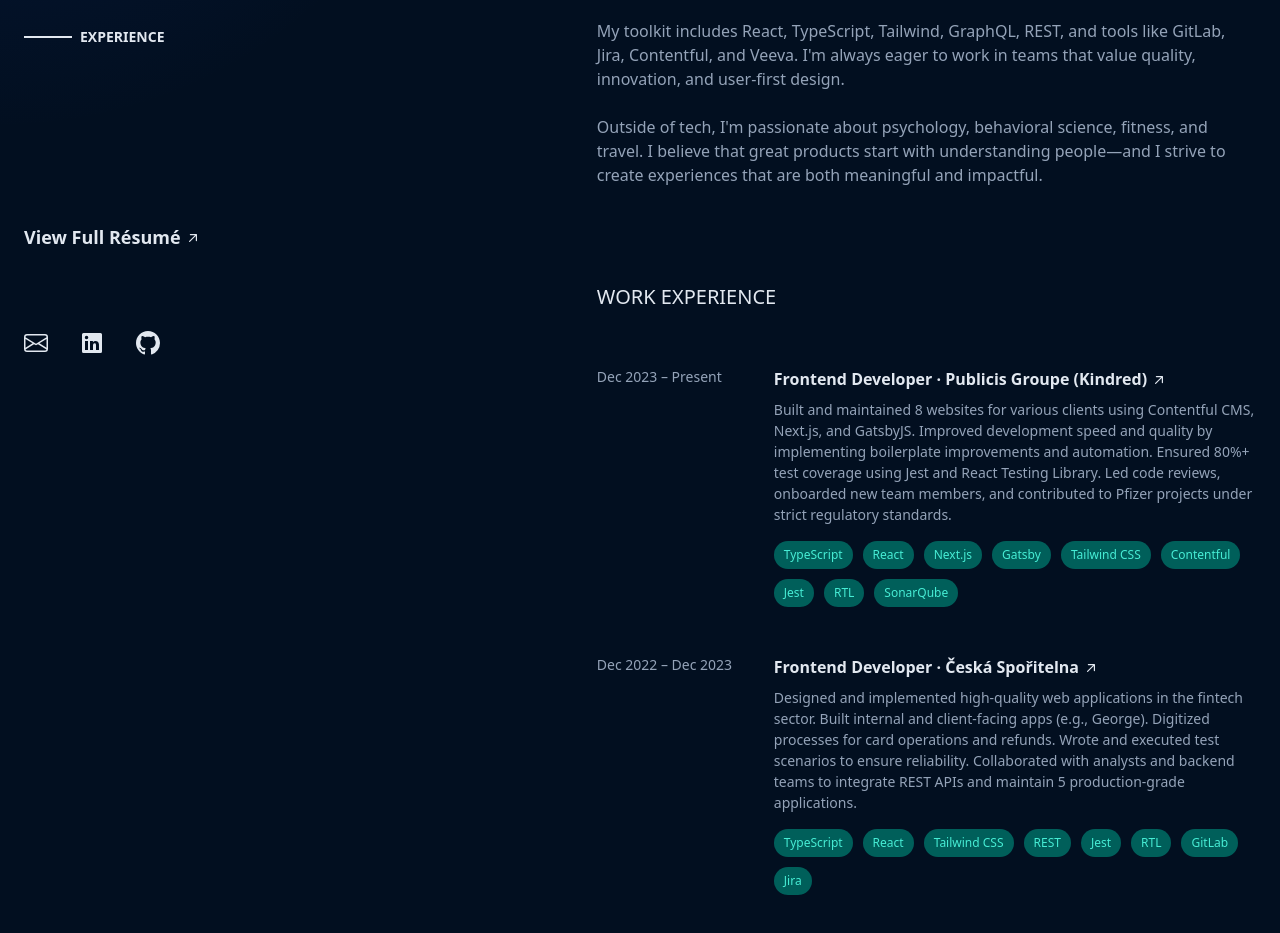
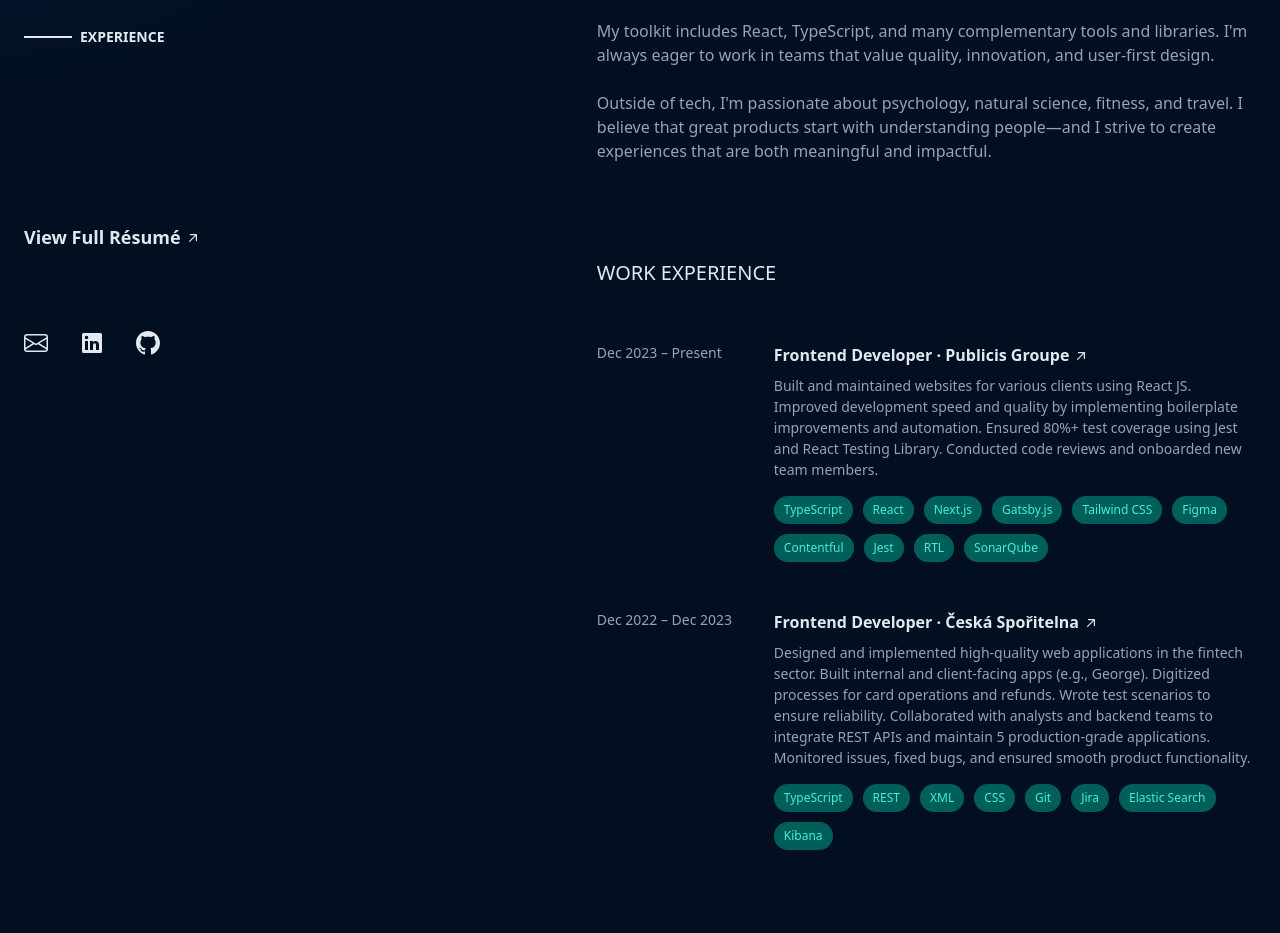
Before and after one commit to ihor-fesina/my-portfolio, a Next.js app: page / in a window 1280 px wide. Shown: the part 349-1282 px from the top of the page. Built offline with nearby package versions, Linux system fonts and the light colour scheme.

Commit message:
update content

```diff
--- a/src/components/homepage/About.tsx
+++ b/src/components/homepage/About.tsx
@@ -27,17 +27,17 @@
           I bring both technical expertise and business understanding to every project.
         </p>
         <p>
-          Currently, I&apos;m working at <span>Publicis Groupe</span> where I build and maintain web apps for clients like Pfizer using technologies like Next.js, Gatsby, and Contentful.
-          I focus on code quality, testing (Jest, RTL), and team collaboration, often leading code reviews and contributing to internal tooling to boost developer efficiency.
+          Currently, I&apos;m working at <span>Publicis Groupe</span> where I build and maintain web apps for various clients using modern tech stack including Next.js, Gatsby.js and React,
+          I focus on code quality, testing (Jest, RTL), and team collaboration, contributing to internal tooling to boost developer efficiency.
         </p>
         <p>
           Previously at <span>Česká Spořitelna</span>, I developed banking apps, led frontend improvements, and collaborated with analysts and backend developers to deliver reliable and well-tested solutions that supported cards, ATMs, and refund operations.
         </p>
         <p>
-          My toolkit includes React, TypeScript, Tailwind, GraphQL, REST, and tools like GitLab, Jira, Contentful, and Veeva. I&apos;m always eager to work in teams that value quality, innovation, and user-first design.
+          My toolkit includes React, TypeScript, and many complementary tools and libraries. I&apos;m always eager to work in teams that value quality, innovation, and user-first design.
         </p>
         <p>
-          Outside of tech, I&apos;m passionate about psychology, behavioral science, fitness, and travel.
+          Outside of tech, I&apos;m passionate about psychology, natural science, fitness, and travel.
           I believe that great products start with understanding people—and I strive to create experiences that are both meaningful and impactful.
         </p>
       </div>
--- a/src/constants/workExperience.json
+++ b/src/constants/workExperience.json
@@ -3,15 +3,16 @@
     "id": 1,
     "years": "Dec 2023 – Present",
     "role": "Frontend Developer",
-    "company": "Publicis Groupe (Kindred)",
-    "link": "https://www.kindred.cz/en/",
-    "description": "Built and maintained 8 websites for various clients using Contentful CMS, Next.js, and GatsbyJS. Improved development speed and quality by implementing boilerplate improvements and automation. Ensured 80%+ test coverage using Jest and React Testing Library. Led code reviews, onboarded new team members, and contributed to Pfizer projects under strict regulatory standards.",
+    "company": "Publicis Groupe",
+    "link": "https://www.publicisgroupe.cz/en/",
+    "description": "Built and maintained websites for various clients using React JS. Improved development speed and quality by implementing boilerplate improvements and automation. Ensured 80%+ test coverage using Jest and React Testing Library. Conducted code reviews and onboarded new team members.",
     "tags": [
       "TypeScript",
       "React",
       "Next.js",
-      "Gatsby",
+      "Gatsby.js",
       "Tailwind CSS",
+      "Figma",
       "Contentful",
       "Jest",
       "RTL",
@@ -24,16 +25,16 @@
     "role": "Frontend Developer",
     "company": "Česká Spořitelna",
     "link": "https://www.csas.cz/",
-    "description": "Designed and implemented high-quality web applications in the fintech sector. Built internal and client-facing apps (e.g., George). Digitized processes for card operations and refunds. Wrote and executed test scenarios to ensure reliability. Collaborated with analysts and backend teams to integrate REST APIs and maintain 5 production-grade applications.",
+    "description": "Designed and implemented high-quality web applications in the fintech sector. Built internal and client-facing apps (e.g., George). Digitized processes for card operations and refunds. Wrote test scenarios to ensure reliability. Collaborated with analysts and backend teams to integrate REST APIs and maintain 5 production-grade applications. Monitored issues, fixed bugs, and ensured smooth product functionality.",
     "tags": [
       "TypeScript",
-      "React",
-      "Tailwind CSS",
       "REST",
-      "Jest",
-      "RTL",
-      "GitLab",
-      "Jira"
+      "XML",
+      "CSS",
+      "Git",
+      "Jira",
+      "Elastic Search",
+      "Kibana"
     ]
   }
 ]
```
